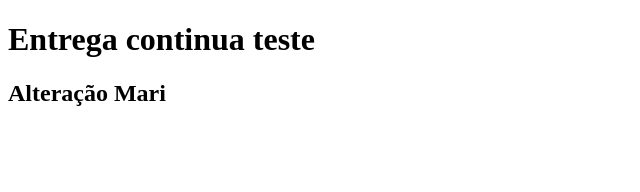
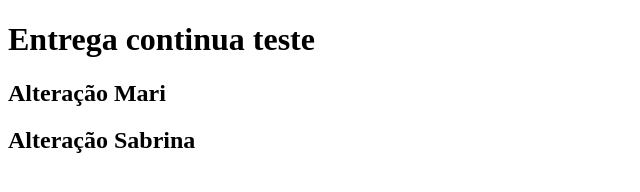
Before and after one commit to JULIANAVDSC/CI_CD, a plain HTML site: page index.html in a window 1280 px wide. Shown: the whole page, without its empty margins (0-640 px from the left). Drawn offline with Linux system fonts and the light colour scheme.

Commit message:
alteracao sabrina

```diff
--- a/index.html
+++ b/index.html
@@ -10,5 +10,7 @@
     <h1>Entrega continua teste</h1>
     <h2>Alteração Mari</h2>
 
+    <h2>Alteração Sabrina</h2>
+
 </body>
 </html>
```
